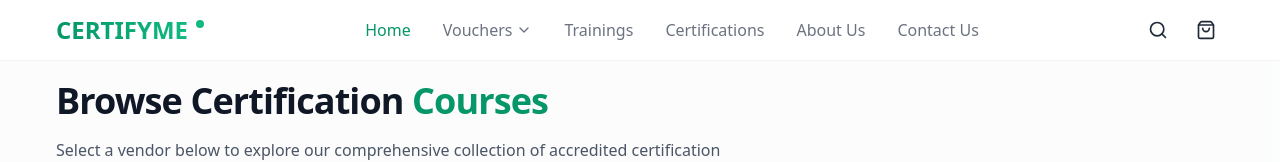
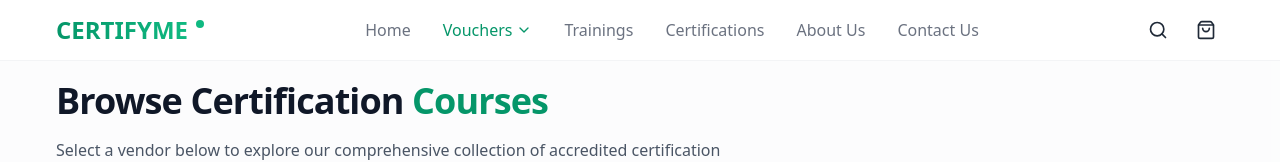
Before and after one commit to vkop007/CertifyMe, a Next.js app: page /course in a window 1280 px wide. Shown: the top 162 px of the page. Built offline with nearby package versions, Linux system fonts and the light colour scheme.

Commit message:
Added some ui changes

```diff
--- a/app/cart/page.tsx
+++ b/app/cart/page.tsx
@@ -140,7 +140,7 @@ export default function CheckoutPage() {
               {cartItems.map((item) => (
                 <div
                   key={item.id}
-                  className="flex gap-4 items-center border-b pb-4 mb-4"
+                  className="flex gap-4 items-center border-b pb-4 mb-4 scrollbar-hide"
                 >
                   <Image
                     src={item.image}
@@ -150,7 +150,7 @@ export default function CheckoutPage() {
                     className="rounded-md bg-white"
                   />
 
-                  <div className="flex-1">
+                  <div className="flex-1 scrollbar-hide">
                     <p className="text-sm font-medium">{item.name}</p>
                     <p className="text-primary font-bold">₹{item.price}</p>
 
--- a/components/header/Header.tsx
+++ b/components/header/Header.tsx
@@ -6,6 +6,7 @@ import { useState } from "react";
 import { useRouter } from "next/navigation";
 import { useSelector } from "react-redux";
 import { RootState } from "@/lib/redux/store";
+import { usePathname } from "next/navigation";
 
 const VOUCHERS = [
   "AWS",
@@ -32,6 +33,7 @@ export default function Header() {
   const [open, setOpen] = useState(false);
   const [query, setQuery] = useState("");
   const router = useRouter();
+  const pathname = usePathname();
 
   const cartCount = useSelector((state: RootState) =>
     state.cart.items.reduce((total, item) => total + item.quantity, 0)
@@ -58,7 +60,14 @@ export default function Header() {
 
         {/* NAVIGATION */}
         <nav className="hidden md:flex items-center gap-8 relative">
-          <Link href="/" className="font-medium text-primary">
+          <Link
+            href="/"
+            className={`font-medium ${
+              pathname === "/"
+                ? "text-primary"
+                : "text-text-light hover:text-primary"
+            } transition`}
+          >
             Home
           </Link>
 
@@ -66,7 +75,11 @@ export default function Header() {
           <div className="relative group">
             <Link
               href="/course"
-              className="flex items-center gap-1 font-medium text-text-light hover:text-primary transition"
+              className={`flex items-center gap-1 font-medium ${
+                pathname.startsWith("/course")
+                  ? "text-primary"
+                  : "text-text-light hover:text-primary"
+              } transition`}
             >
               Vouchers
               <ChevronDown className="w-4 h-4 transition-transform group-hover:rotate-180" />
@@ -84,9 +97,7 @@ export default function Header() {
                 {VOUCHERS.map((item) => (
                   <Link
                     key={item}
-                    href={`/course/${item
-                      .toLowerCase()
-                      .replace(/\s+/g, "-")}`}
+                    href={`/course/${item.toLowerCase().replace(/\s+/g, "-")}`}
                     className="px-3 py-2 rounded-lg text-sm text-text-dark
                     hover:bg-green-50 hover:text-primary transition"
                   >
@@ -100,28 +111,44 @@ export default function Header() {
           {/* TRAININGS */}
           <Link
             href="/training"
-            className="font-medium text-text-light hover:text-primary transition"
+            className={`font-medium ${
+              pathname.startsWith("/training")
+                ? "text-primary"
+                : "text-text-light hover:text-primary"
+            } transition`}
           >
             Trainings
           </Link>
 
           <Link
             href="#"
-            className="font-medium text-text-light hover:text-primary transition"
+            className={`font-medium ${
+              pathname.startsWith("/certifications")
+                ? "text-primary"
+                : "text-text-light hover:text-primary"
+            } transition`}
           >
             Certifications
           </Link>
 
           <Link
             href="#"
-            className="font-medium text-text-light hover:text-primary transition"
+            className={`font-medium ${
+              pathname.startsWith("/about")
+                ? "text-primary"
+                : "text-text-light hover:text-primary"
+            } transition`}
           >
             About Us
           </Link>
 
           <Link
             href="#"
-            className="font-medium text-text-light hover:text-primary transition"
+            className={`font-medium ${
+              pathname.startsWith("/contact")
+                ? "text-primary"
+                : "text-text-light hover:text-primary"
+            } transition`}
           >
             Contact Us
           </Link>
```
